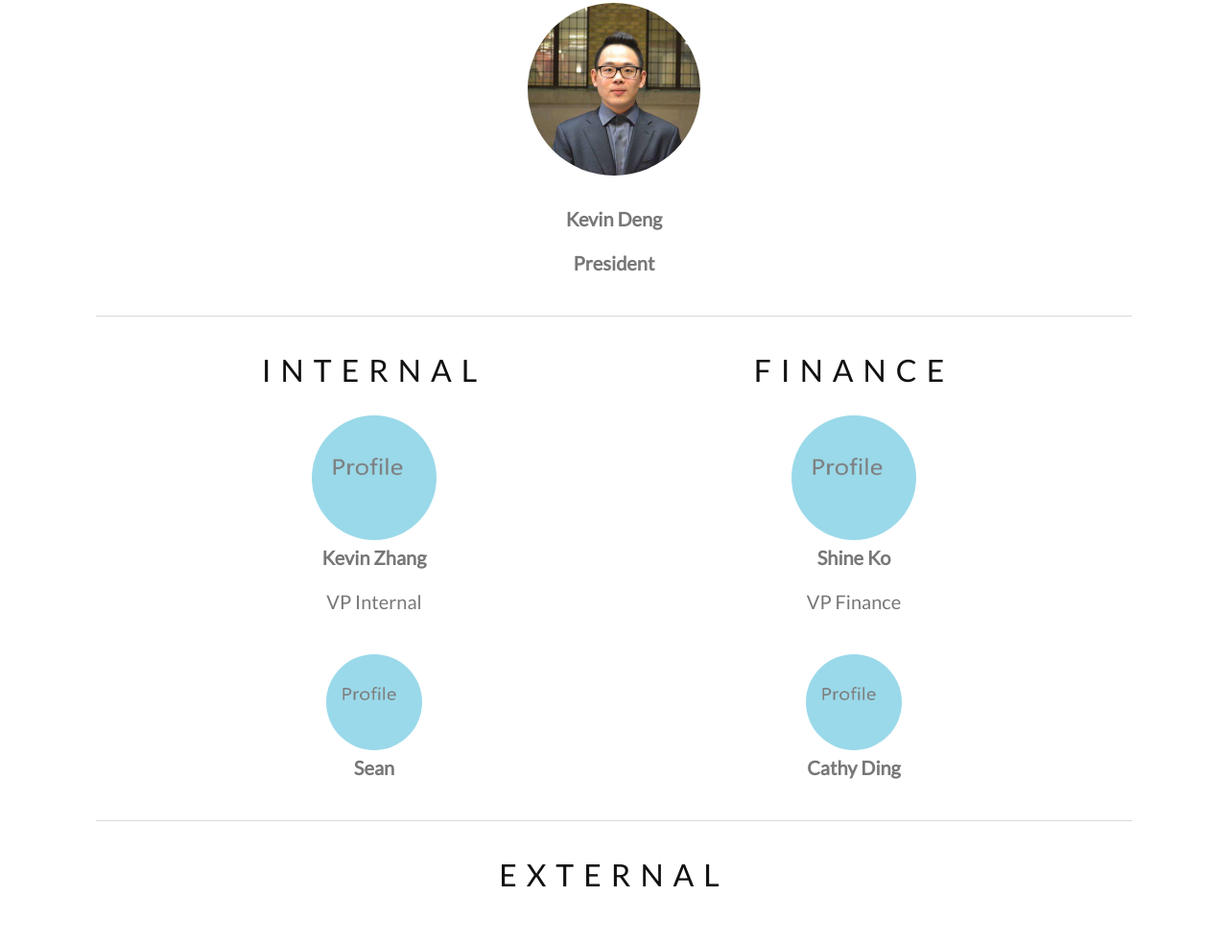
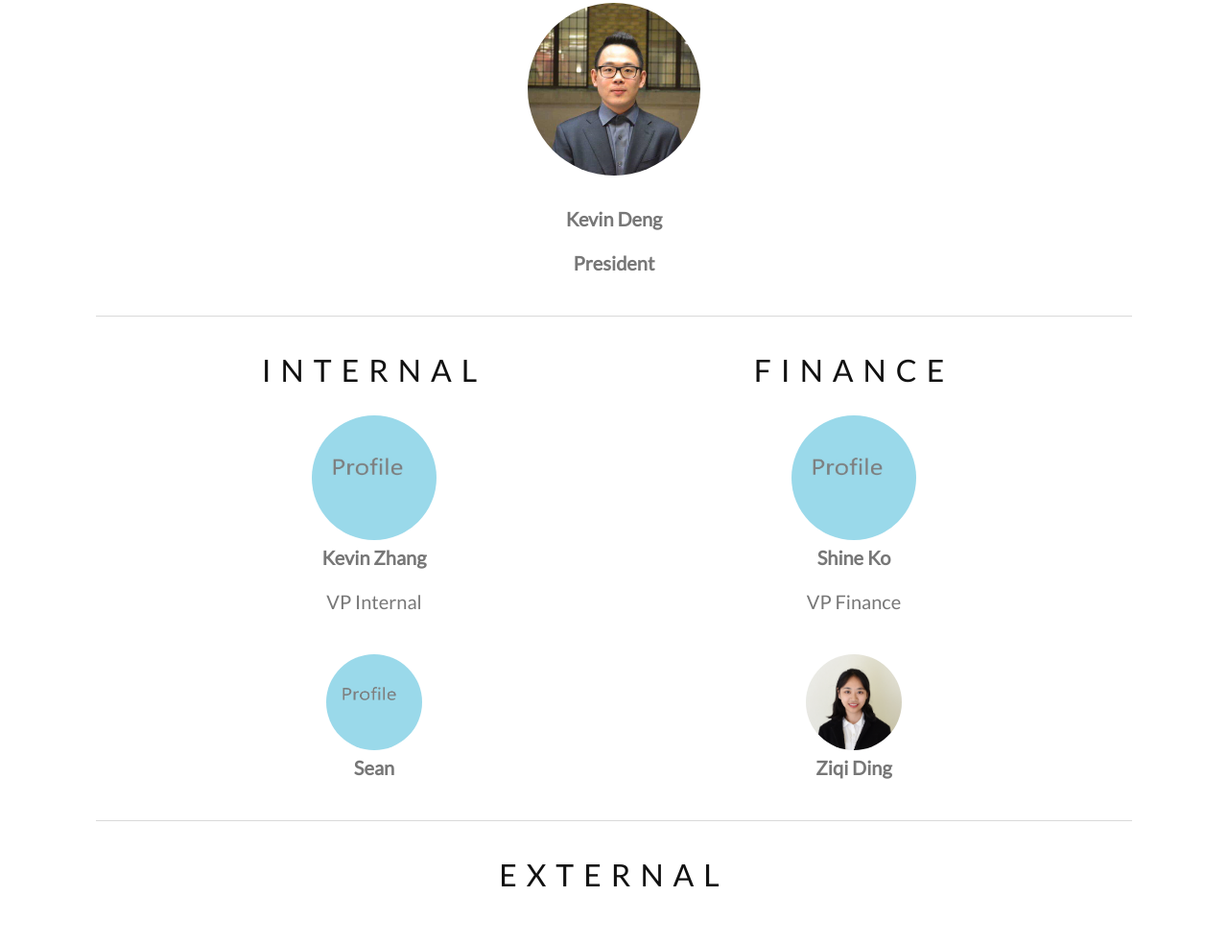
Before and after one commit to utace2017/utace2017.github.io, a plain HTML site: page our_team.html in a window 1280 px wide. Shown: the part 209-1192 px from the top of the page at 96% size. Drawn offline with nearby package versions, Linux system fonts and the light colour scheme; a script that the page names is missing.

Commit message:
added ziqi

```diff
--- a/our_team.html
+++ b/our_team.html
@@ -78,10 +78,7 @@
     </a><br>
     <p class="text-center"><strong>Sean</strong></p>
 
-
-
   </div>
-
 
   <div class="col-sm-6">
     <h3>FINANCE</h3>
@@ -95,9 +92,9 @@
 
     <br>
     <a href="#demo" data-toggle="collapse">
-      <img src="images/logo_profile.jpg" class="img-circle person" alt="Random Name" width="100" height="100">
+      <img src="images/ziqi_ding.jpg" class="img-circle person" alt="Random Name" width="100" height="100">
     </a><br>
-    <p class="text-center"><strong>Cathy Ding</strong></p>
+    <p class="text-center"><strong>Ziqi Ding</strong></p>
 
   </div>
 </div>
@@ -108,7 +105,6 @@
 <!-- Container (The Band Section) -->
 <div id="department" class="container text-center">
   <h3>EXTERNAL</h3><br>
-
 
   <div class="row">
 
@@ -287,8 +283,6 @@
 
 </div>
 </div>
-
-
 
 <!--Marketing-->
 <hr>
@@ -689,7 +683,6 @@
 
 </div>
 
-
 <!---->
 
 <div class="row">
@@ -729,15 +722,9 @@
 
 </div>
 
-
-
 </div>
 
-
-
 <!-- -->
-
-
 
 <!-- Footer -->
 <footer class="text-center">
@@ -760,7 +747,6 @@ window.sr = ScrollReveal({ reset: true });
 sr.reveal('.img-circle', {opacity: 0.5,duration:500});
 sr.reveal('p', {opacity: 0.5,duration:500});
 
-
 </script>
 
 </body>
--- a/our_team_style.css
+++ b/our_team_style.css
@@ -9,7 +9,6 @@
   font-size: 4vh;
   color: #111;
 }
-
 
 
 p{
@@ -46,7 +45,6 @@ hr {
       color: black;
   }
   */
-
   .navbar-nav li a:hover {
     color: blue;
   }
@@ -68,7 +66,6 @@ hr {
     margin-left: 25px;
     margin-top: 5px;
   }
-
 
   .container {
     padding: 20px 100px;
@@ -137,7 +134,6 @@ hr {
   }
 
 
-
   footer {
     background-color: #2d2d30;
     color: #f5f5f5;
--- a/style.css
+++ b/style.css
@@ -10,7 +10,6 @@ h3, h4 {
   color: #111;
   padding-top: 40px;
 }
-
 
 p{
   font-size: 2.5vh;
@@ -35,7 +34,7 @@ h2.slider_text2{
   color:#00008B;
   text-shadow: 2px 2px 4px #000000;
   position:absolute;
-   overflow:scroll;
+  overflow:scroll;
 }
 
 hr.section_divider{
@@ -83,7 +82,6 @@ hr.section_divider{
   .navbar-default .navbar-toggle {
     border-color: transparent;
   }
-
 
   .logo{
     display: inline-block;
@@ -163,7 +161,6 @@ hr.section_divider{
   }
 
 
-
   footer {
     background-color: #2d2d30;
     color: #f5f5f5;
```
Also changed, not shown: images/ziqi_ding.jpg (added). Lines whose indentation alone changed are shown as unchanged.
